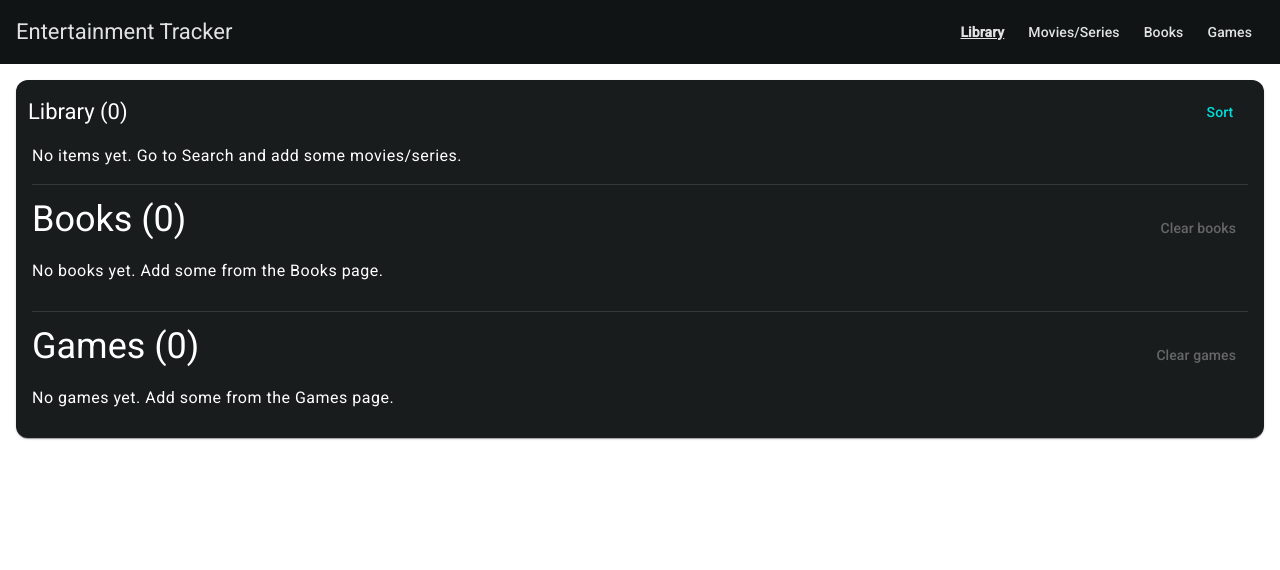
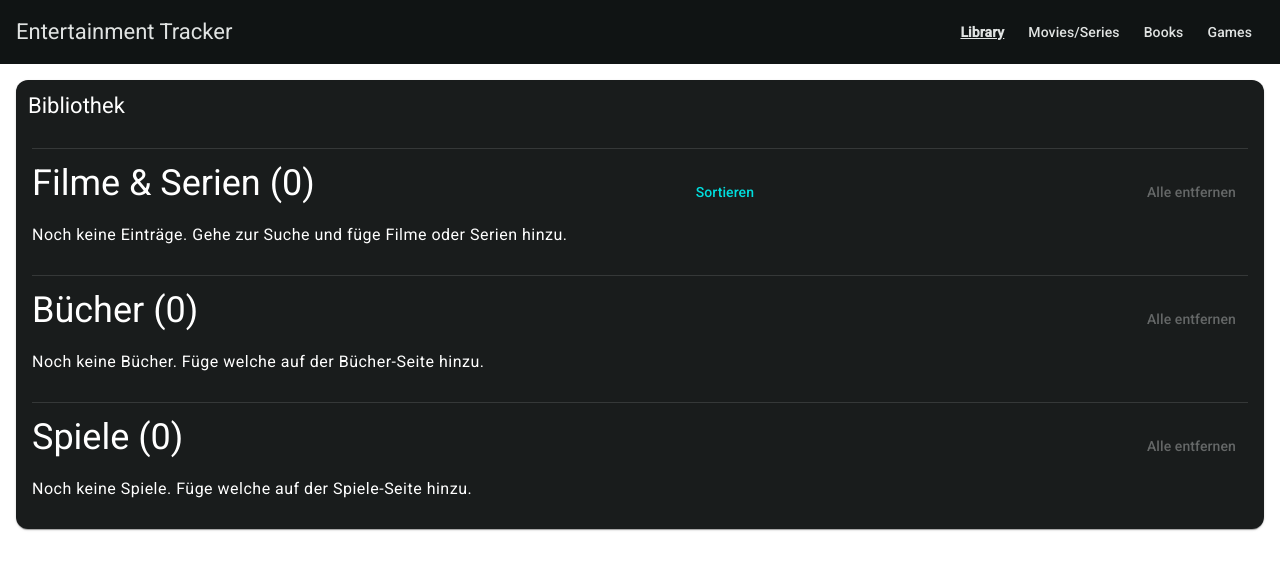
Before and after one commit to mnindl75/entertainment-tracker, an Angular app in the folder movieLista/: page /library in a window 1280 px wide. Shown: the top 570 px of the page. Built offline with nearby package versions, Linux system fonts and the light colour scheme.

Commit message:
fix headlines

```diff
--- a/movieLista/src/app/pages/library/library.component.html
+++ b/movieLista/src/app/pages/library/library.component.html
@@ -1,18 +1,27 @@
 <mat-card>
     <mat-card-title class="title-row">
-        <span>Library ({{ library.count() }})</span>
-        <button mat-button (click)="openSortSheet()">Sort</button>
+        <span>Bibliothek</span>
     </mat-card-title>
 
-    <mat-card-content *ngIf="library.items().length; else empty">
-        <div class="row" *ngFor="let item of sortedItems()">
-            <div class="main">
+    <mat-card-content>
+        <div class="books-section">
+            <div class="books-header">
+                <h3>Filme &amp; Serien ({{ library.count() }})</h3>
+                <button mat-button (click)="openSortSheet()">Sortieren</button>
+                <button mat-button (click)="clear()" [disabled]="!library.items().length">
+                    Alle entfernen
+                </button>
+            </div>
+
+            <div *ngIf="library.items().length; else empty">
+                <div class="books-row" *ngFor="let item of sortedItems()">
+                    <div class="books-main">
                         <div class="title">{{ item.title }} ({{ item.year }})</div>
 
                         <div class="meta">
                             <mat-chip-set>
-                        <mat-chip>{{ item.type }}</mat-chip>
-                        <mat-chip [disabled]="true">{{ item.seen ? 'seen' : 'not seen' }}</mat-chip>
+                                <mat-chip>{{ item.type === 'series' ? 'Serie' : 'Film' }}</mat-chip>
+                                <mat-chip [disabled]="true">{{ item.seen ? 'gesehen' : 'nicht gesehen' }}</mat-chip>
                                 <mat-chip *ngIf="item.ratingAverage != null">
                                     ★ {{ item.ratingAverage | number: '1.1-1' }}
                                     <span *ngIf="item.ratingCount != null"
@@ -20,7 +29,7 @@
                                     >
                                 </mat-chip>
                                 <mat-chip *ngIf="item.userRating != null">
-                            My rating: {{ starText(item.userRating) }}
+                                    Meine Wertung: {{ starText(item.userRating) }}
                                 </mat-chip>
                             </mat-chip-set>
                         </div>
@@ -28,9 +37,9 @@
 
                     <div class="actions">
                         <button mat-button (click)="toggleSeen(item.imdbID)">
-                    {{ item.seen ? 'Mark not seen' : 'Mark seen' }}
+                            {{ item.seen ? 'Als nicht gesehen markieren' : 'Als gesehen markieren' }}
                         </button>
-                <button mat-button (click)="remove(item.imdbID)">Remove</button>
+                        <button mat-button (click)="remove(item.imdbID)">Entfernen</button>
                         <a
                             mat-button
                             [routerLink]="[
@@ -43,24 +52,20 @@
                         </a>
                     </div>
                 </div>
+            </div>
 
-        <div class="footer">
-            <button mat-button (click)="clear()">Clear all</button>
+            <ng-template #empty>
+                <p>Noch keine Einträge. Gehe zur Suche und füge Filme oder Serien hinzu.</p>
+            </ng-template>
         </div>
     </mat-card-content>
-
-    <ng-template #empty>
-        <mat-card-content>
-            <p>No items yet. Go to Search and add some movies/series.</p>
-        </mat-card-content>
-    </ng-template>
 
     <mat-card-content>
         <div class="books-section">
             <div class="books-header">
-                <h3>Books ({{ books.count() }})</h3>
+                <h3>Bücher ({{ books.count() }})</h3>
                 <button mat-button (click)="clearBooks()" [disabled]="!books.items().length">
-                    Clear books
+                    Alle entfernen
                 </button>
             </div>
 
@@ -70,11 +75,11 @@
                         <div class="title">{{ book.title }} ({{ bookYearText(book.year) }})</div>
                         <div class="meta">
                             {{ bookAuthorsText(book.authors) }} ·
-                            {{ book.language.toUpperCase() || 'N/A' }} · Rating:
+                            {{ book.language.toUpperCase() || 'N/A' }} · Wertung:
                             {{ bookRatingText(book.ratingAverage, book.ratingCount) }} ·
-                            {{ book.read ? 'read' : 'not read' }}
+                            {{ book.read ? 'gelesen' : 'nicht gelesen' }}
                             <span *ngIf="book.userRating != null">
-                                · My rating: {{ starText(book.userRating) }}
+                                · Meine Wertung: {{ starText(book.userRating) }}
                             </span>
                         </div>
 
@@ -92,16 +97,16 @@
 
                     <div class="actions">
                         <button mat-button (click)="toggleBookRead(book.id)">
-                            {{ book.read ? 'Mark not read' : 'Mark read' }}
+                            {{ book.read ? 'Als nicht gelesen markieren' : 'Als gelesen markieren' }}
                         </button>
                         <a mat-button [routerLink]="['/books', book.id]">Details</a>
-                        <button mat-button (click)="removeBook(book.id)">Remove</button>
+                        <button mat-button (click)="removeBook(book.id)">Entfernen</button>
                     </div>
                 </div>
             </div>
 
             <ng-template #emptyBooks>
-                <p>No books yet. Add some from the Books page.</p>
+                <p>Noch keine Bücher. Füge welche auf der Bücher-Seite hinzu.</p>
             </ng-template>
         </div>
     </mat-card-content>
@@ -109,9 +114,9 @@
     <mat-card-content>
         <div class="books-section">
             <div class="books-header">
-                <h3>Games ({{ games.count() }})</h3>
+                <h3>Spiele ({{ games.count() }})</h3>
                 <button mat-button (click)="clearGames()" [disabled]="!games.items().length">
-                    Clear games
+                    Alle entfernen
                 </button>
             </div>
 
@@ -121,15 +126,15 @@
                         <div class="title">{{ game.title }} ({{ game.year || '-' }})</div>
                         <div class="meta">
                             {{ game.genres.length ? game.genres.join(', ') : '-' }} ·
-                            {{ game.played ? 'played' : 'not played' }}
+                            {{ game.played ? 'gespielt' : 'nicht gespielt' }}
                             <span *ngIf="game.ratingAverage != null">
-                                · Rating: {{ game.ratingAverage | number: '1.1-1' }}
+                                · Wertung: {{ game.ratingAverage | number: '1.1-1' }}
                                 <span *ngIf="game.ratingCount != null"
                                     >({{ game.ratingCount | number }})</span
                                 >
                             </span>
                             <span *ngIf="game.userRating != null">
-                                · My rating: {{ starText(game.userRating) }}
+                                · Meine Wertung: {{ starText(game.userRating) }}
                             </span>
                         </div>
                         <div class="meta">
@@ -146,16 +151,16 @@
 
                     <div class="actions">
                         <button mat-button (click)="toggleGamePlayed(game.id)">
-                            {{ game.played ? 'Mark not played' : 'Mark played' }}
+                            {{ game.played ? 'Als nicht gespielt markieren' : 'Als gespielt markieren' }}
                         </button>
                         <a mat-button [routerLink]="['/games', game.id]">Details</a>
-                        <button mat-button (click)="removeGame(game.id)">Remove</button>
+                        <button mat-button (click)="removeGame(game.id)">Entfernen</button>
                     </div>
                 </div>
             </div>
 
             <ng-template #emptyGames>
-                <p>No games yet. Add some from the Games page.</p>
+                <p>Noch keine Spiele. Füge welche auf der Spiele-Seite hinzu.</p>
             </ng-template>
         </div>
     </mat-card-content>
```
Lines whose indentation alone changed are shown as unchanged.
